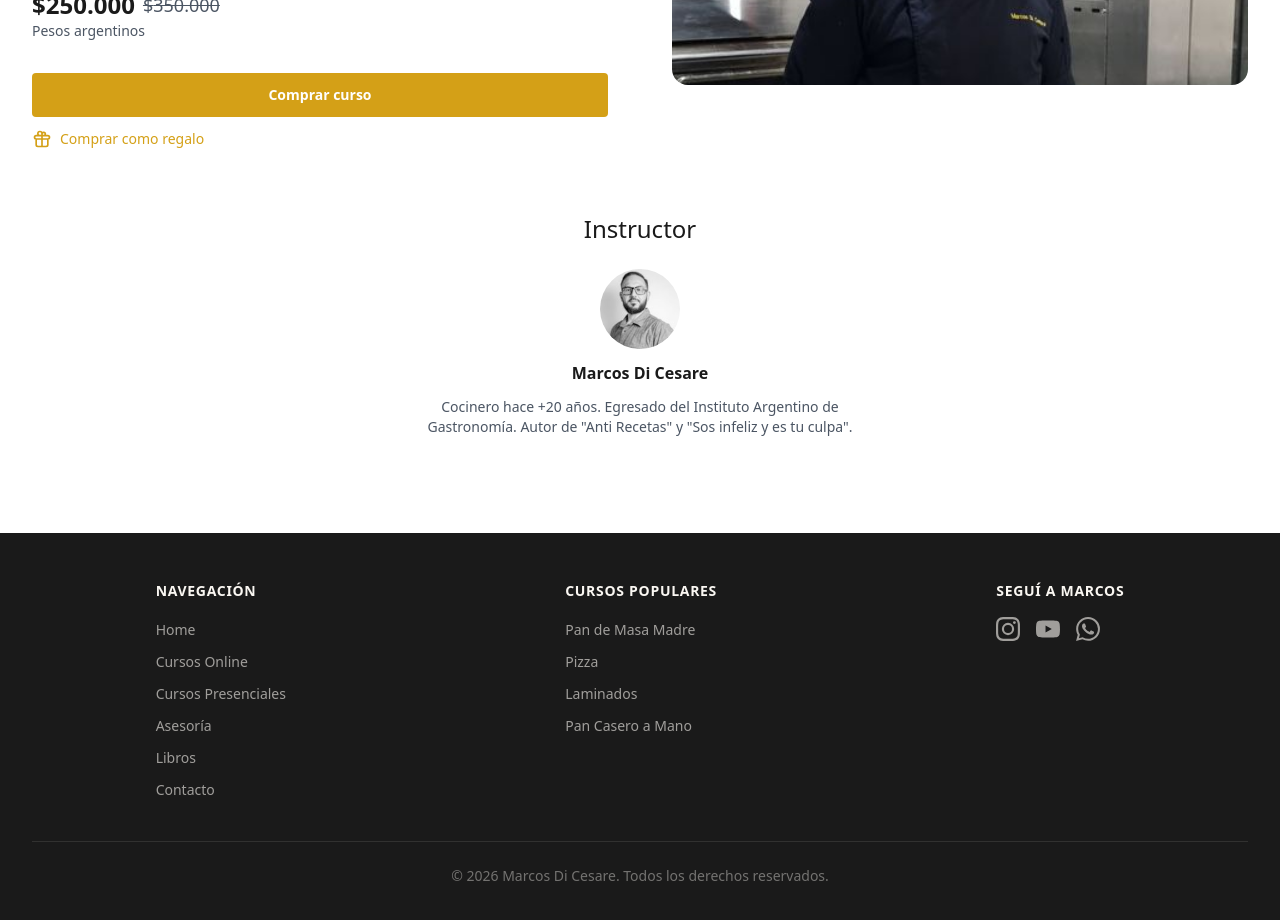
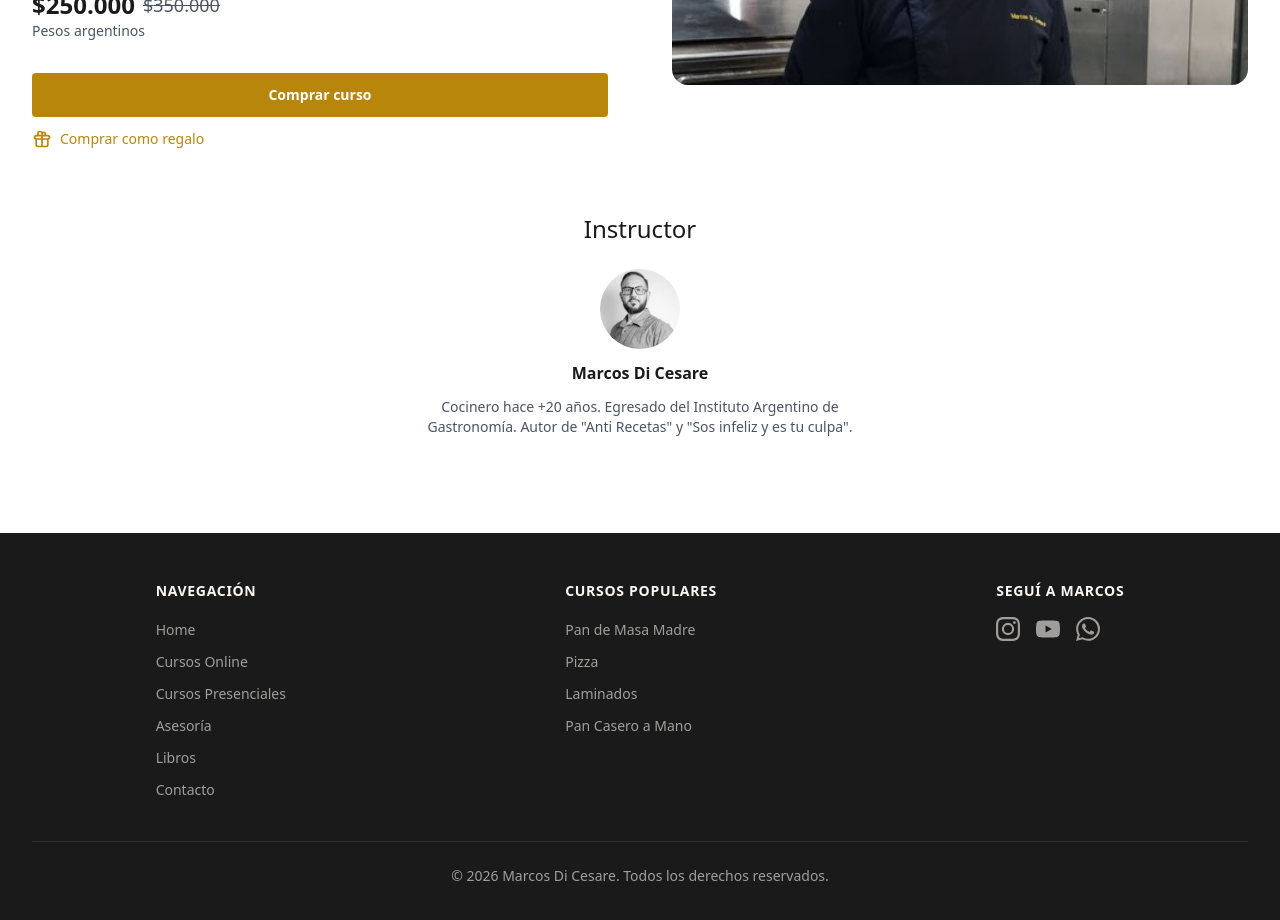
Before and after one commit to Marcus-dev-31/gastronomia-web, a Next.js app: page /cursos/gestion-gastronomica-360 in a window 1280 px wide. Shown: the part 400-1320 px from the top of the page. Built offline with nearby package versions, Linux system fonts and the light colour scheme; a web font is replaced by a local one.

Commit message:
fix: resolve ARIA attributes, improve color contrast and SEO link text

```diff
--- a/app/globals.css
+++ b/app/globals.css
@@ -7,7 +7,7 @@
   --font-serif: var(--font-playfair), Georgia, serif;
 
   --color-brand-dark: #1a1a1a;
-  --color-brand-gold: #d4a017;
+  --color-brand-gold: #B8860B;
   --color-brand-cream: #faf7f2;
   --color-brand-gray: #4B5563;
   --color-brand-light: #F9FAFB;
--- a/components/Footer.tsx
+++ b/components/Footer.tsx
@@ -123,7 +123,7 @@ export default function Footer() {
 
         {/* Barra inferior */}
         <div className="border-t border-brand-cream/10 mt-10 pt-6 text-center">
-          <p className="text-sm text-brand-cream/40">
+          <p className="text-sm text-brand-cream/60">
             © {new Date().getFullYear()} Marcos Di Cesare. Todos los derechos
             reservados.
           </p>
--- a/components/sections/Advisory.tsx
+++ b/components/sections/Advisory.tsx
@@ -27,7 +27,7 @@ export default function Advisory() {
               </div>
             </div>
             <div className="mt-8 flex justify-center md:justify-start">
-              <Button href="/asesoria">Más información</Button>
+              <Button href="/asesoria">Conocé la asesoría gastronómica</Button>
             </div>
           </div>
 
--- a/components/sections/Hero.tsx
+++ b/components/sections/Hero.tsx
@@ -3,7 +3,7 @@ import Button from "../ui/Button";
 
 export default function Hero() {
   return (
-    <section className="bg-brand-cream">
+    <section className="bg-white">
       <div className="max-w-7xl mx-auto px-4 sm:px-6 lg:px-8 py-16 md:py-24">
         <div className="flex flex-col md:flex-row items-center gap-10 md:gap-16">
           {/* Texto */}
--- a/components/ui/StarRating.tsx
+++ b/components/ui/StarRating.tsx
@@ -4,7 +4,7 @@ interface StarRatingProps {
 
 export default function StarRating({ rating }: StarRatingProps) {
   return (
-    <div className="flex gap-1" aria-label={`${rating} de 5 estrellas`}>
+    <div className="flex gap-1" role="img" aria-label={`${rating} de 5 estrellas`}>
       {Array.from({ length: 5 }, (_, i) => (
         <svg
           key={i}
```
